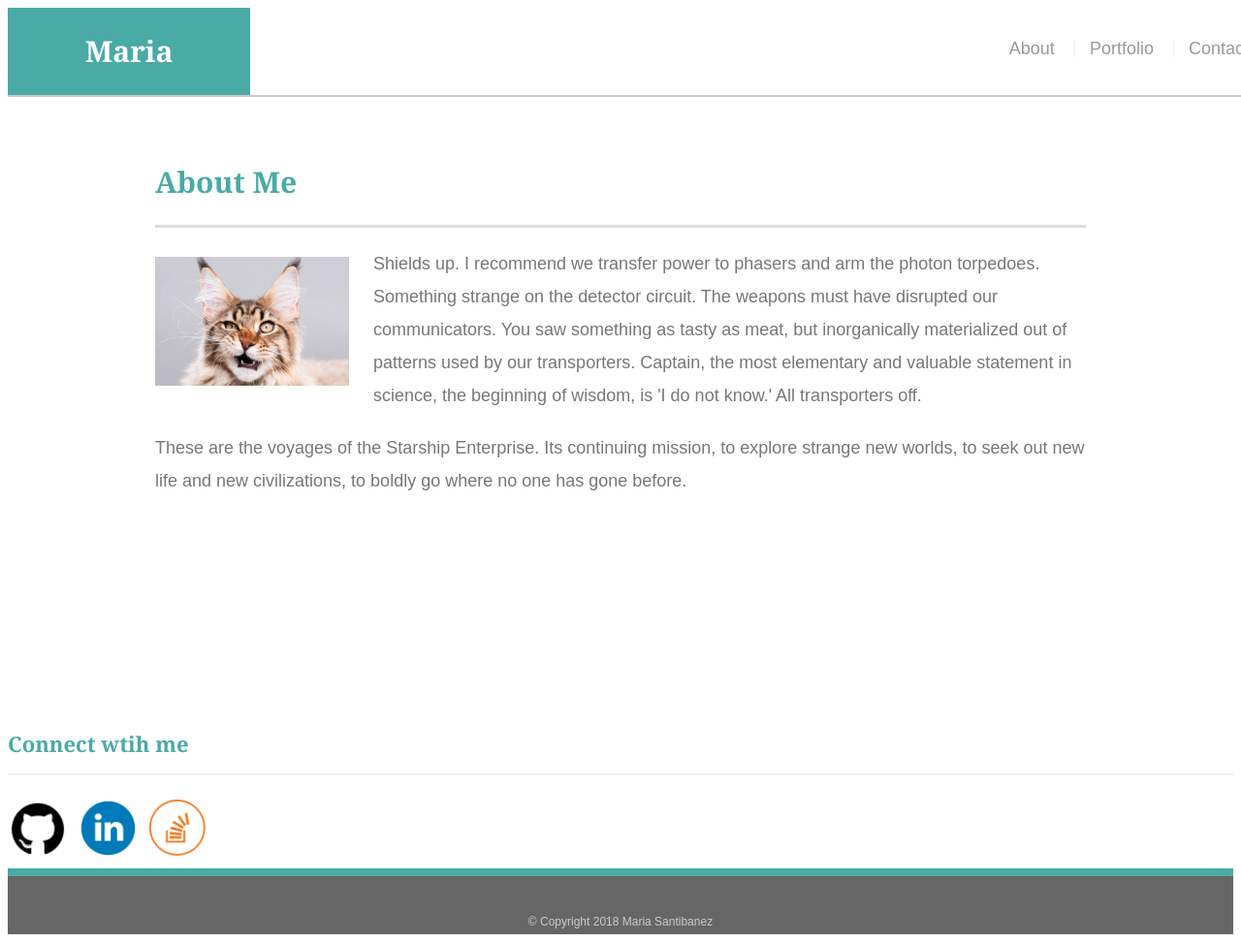
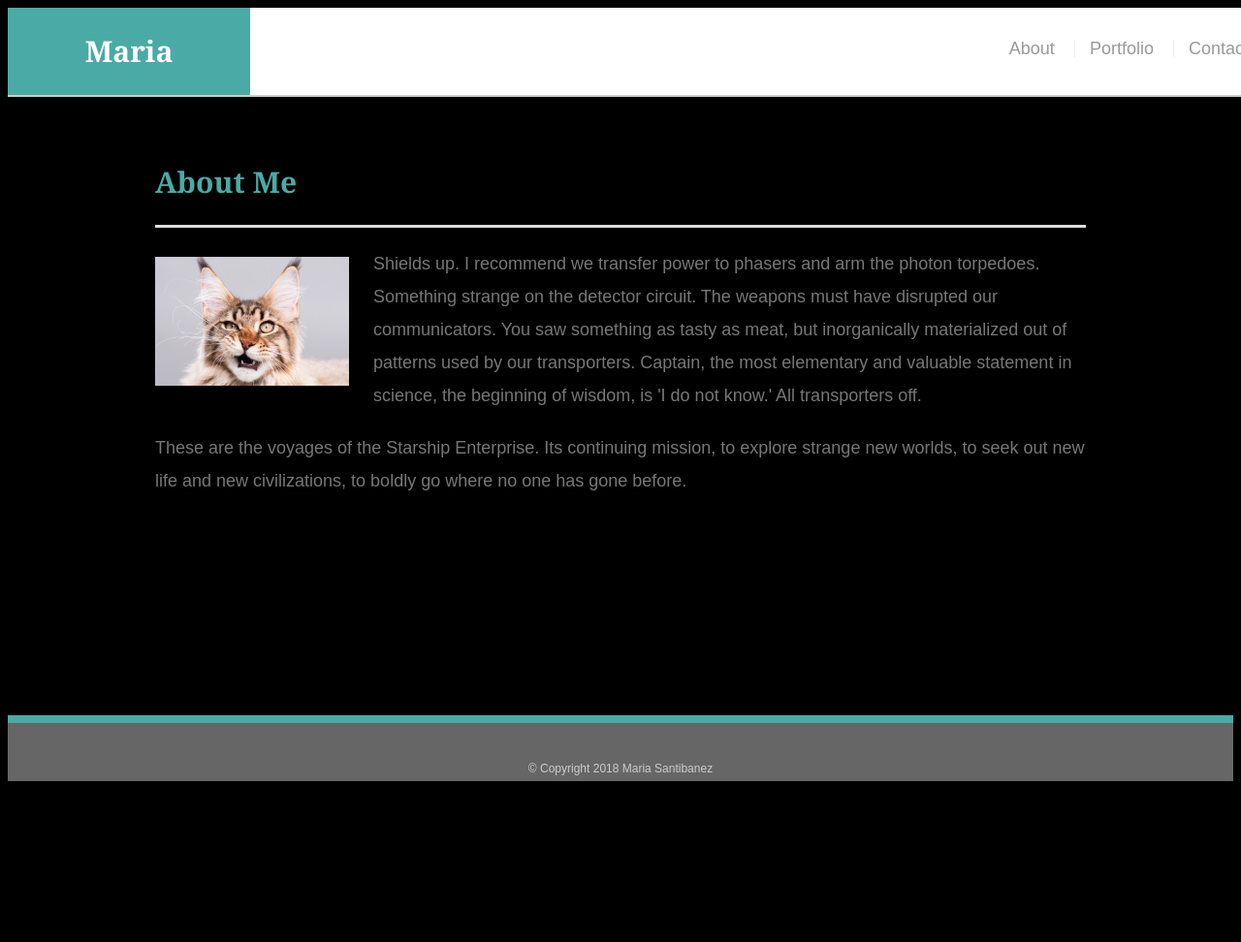
Before and after one commit to SantiiMari/Responsive-portfolio.io, a plain HTML site: page index.html in a window 1280 px wide. Shown: the whole page at 97% size. After the commit the page ends 814 px from the top, so only its background shows below. Drawn offline with Linux system fonts and the light colour scheme; a script that the page names is missing.

Commit message:
Adding and updating all the files needed

```diff
--- a/index.html
+++ b/index.html
@@ -8,6 +8,7 @@
     <meta name="viewport" content="width=device-width, initial-scale=1">
     <link rel="styelsheet" type="text/css" media="screen" href="reset.css" />
     <link rel="stylesheet" type="text/css" media="screen" href="style.css" />
+    <link rel="stylesheet" type="text/css" media="screen" href="Mediaqueries.css" />
 
     <script src="main.js"></script>
 </head>
@@ -49,16 +50,6 @@
         </section>
     </div>
 
-    </section class="sidebar">
-    <div id="connect">
-        <h2> Connect wtih me</h2>
-
-        <img src="assets/github.png" class="social" alt="GitHub">
-        <img src="assets/linkedin.png" class="social" alt="Linkedin">
-        <img src="assets/stackoverflow.png" class="social" alt="stackoverflow">
-    </div>
-
-    </section>
 
     </div>
 
--- a/style.css
+++ b/style.css
@@ -3,7 +3,7 @@ body {
     font-size: 18px;
     line-height: 34px;
     color: #777777;
-    background: url("../images/concrete_seamless.png");
+    background:black;
   }
 
   * {
```
Also changed, not shown: contact.html (+1 -0 lines), portfolio.html (+1 -0 lines).
